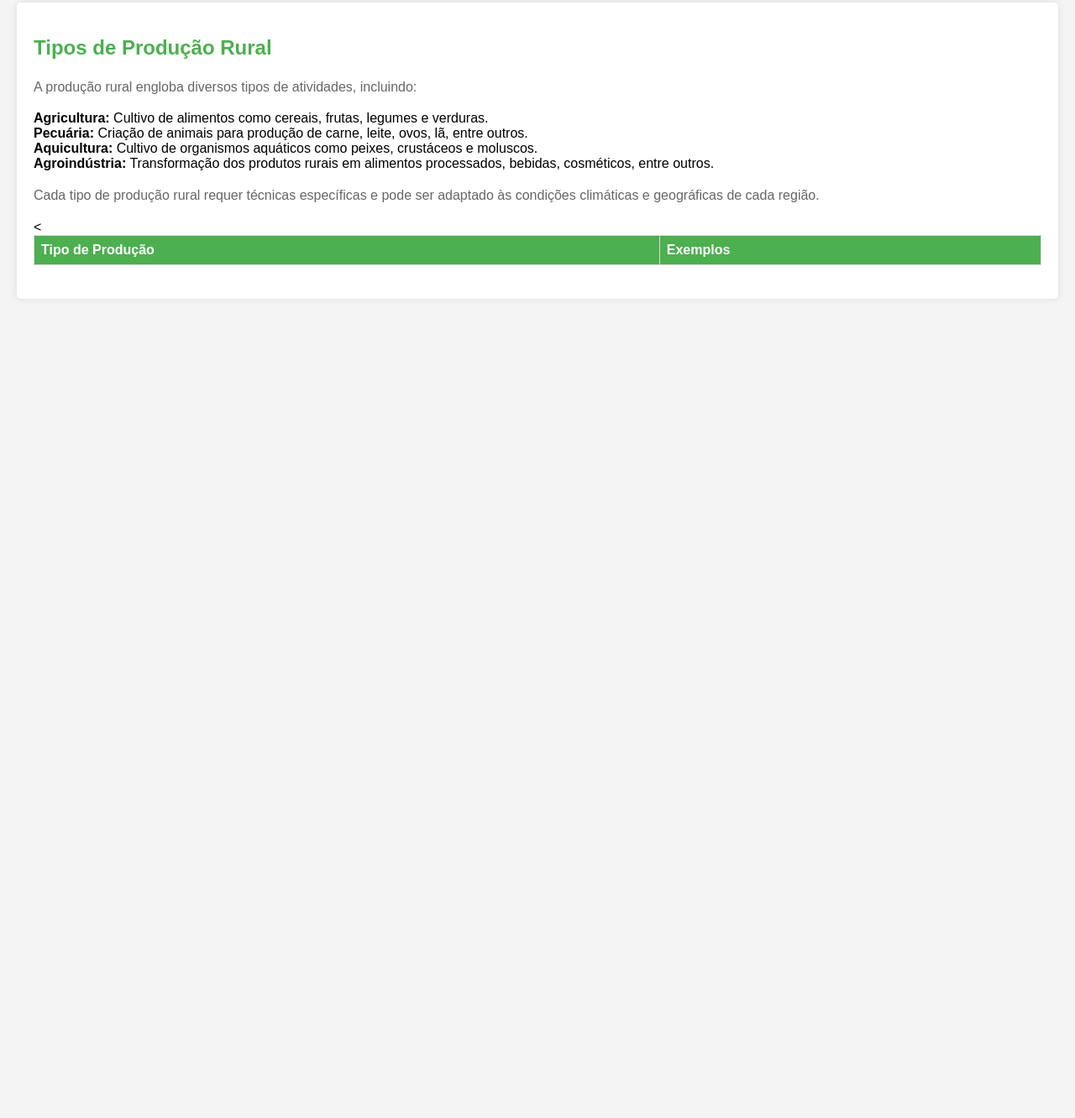
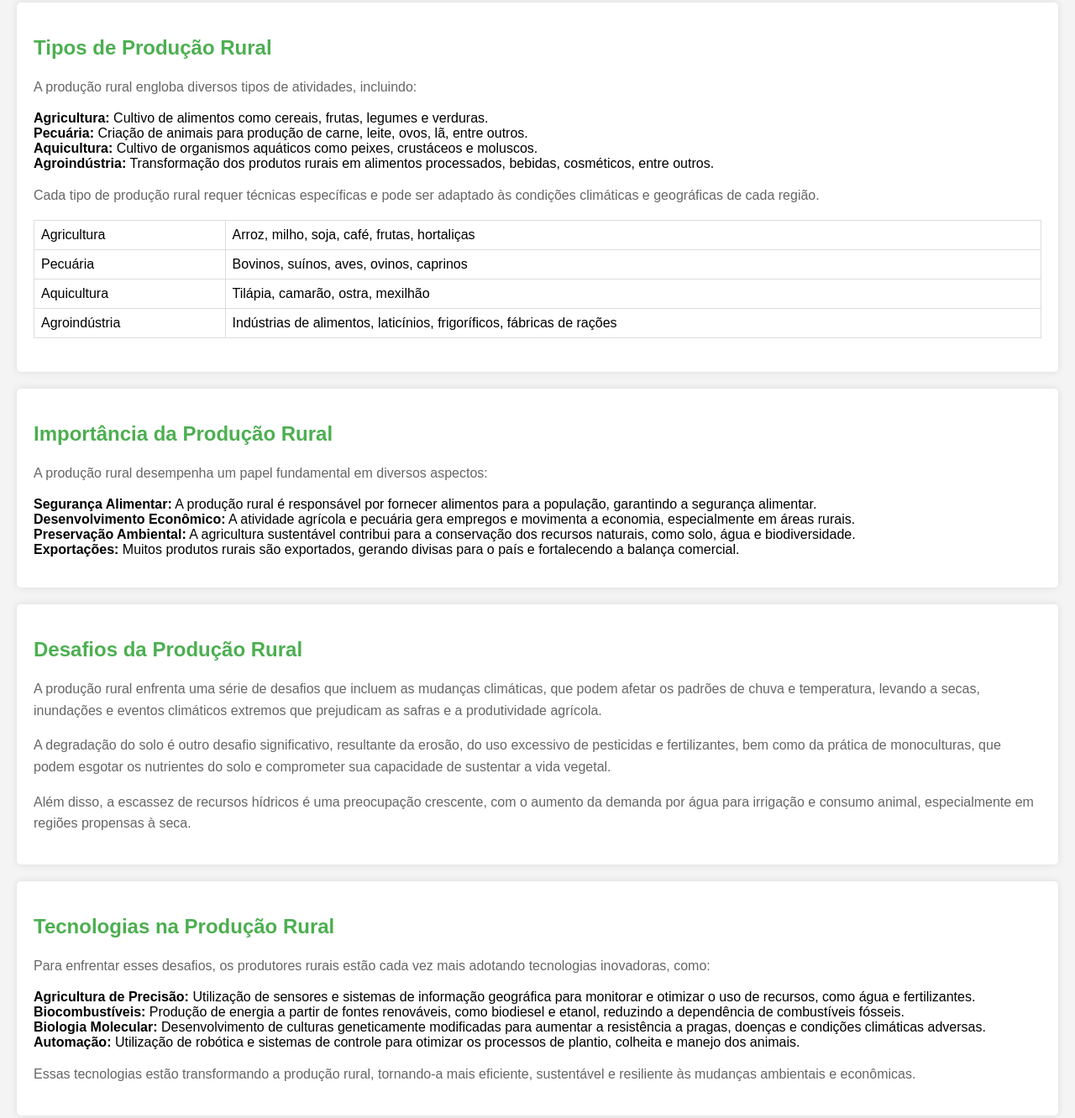
Before and after one commit to kennynhum/2D.-Francesco, a plain HTML site: page index.html in a window 1280 px wide. Shown: the part 741-2073 px from the top of the page at 84% size. Before the commit the page ends 1117 px from the top, so only its background shows below. Drawn offline with Linux system fonts and the light colour scheme.

Commit message:
Update index.html

```diff
--- a/index.html
+++ b/index.html
@@ -141,8 +141,55 @@
     <p>Cada tipo de produção rural requer técnicas específicas e pode ser adaptado às condições climáticas e geográficas de cada região.</p>
     <table>
         <tr>
-            <th>Tipo de Produção</th>
-            <th>Exemplos</th>
+                  <tr>
+            <td>Agricultura</td>
+            <td>Arroz, milho, soja, café, frutas, hortaliças</td>
         </tr>
         <tr>
-            <
+            <td>Pecuária</td>
+            <td>Bovinos, suínos, aves, ovinos, caprinos</td>
+        </tr>
+        <tr>
+            <td>Aquicultura</td>
+            <td>Tilápia, camarão, ostra, mexilhão</td>
+        </tr>
+        <tr>
+            <td>Agroindústria</td>
+            <td>Indústrias de alimentos, laticínios, frigoríficos, fábricas de rações</td>
+        </tr>
+    </table>
+</section>
+
+<section id="importancia">
+    <h2>Importância da Produção Rural</h2>
+    <p>A produção rural desempenha um papel fundamental em diversos aspectos:</p>
+    <ul>
+        <li><strong>Segurança Alimentar:</strong> A produção rural é responsável por fornecer alimentos para a população, garantindo a segurança alimentar.</li>
+        <li><strong>Desenvolvimento Econômico:</strong> A atividade agrícola e pecuária gera empregos e movimenta a economia, especialmente em áreas rurais.</li>
+        <li><strong>Preservação Ambiental:</strong> A agricultura sustentável contribui para a conservação dos recursos naturais, como solo, água e biodiversidade.</li>
+        <li><strong>Exportações:</strong> Muitos produtos rurais são exportados, gerando divisas para o país e fortalecendo a balança comercial.</li>
+    </ul>
+</section>
+
+<section id="desafios">
+    <h2>Desafios da Produção Rural</h2>
+    <p>A produção rural enfrenta uma série de desafios que incluem as mudanças climáticas, que podem afetar os padrões de chuva e temperatura, levando a secas, inundações e eventos climáticos extremos que prejudicam as safras e a produtividade agrícola.</p>
+
+    <p>A degradação do solo é outro desafio significativo, resultante da erosão, do uso excessivo de pesticidas e fertilizantes, bem como da prática de monoculturas, que podem esgotar os nutrientes do solo e comprometer sua capacidade de sustentar a vida vegetal.</p>
+
+    <p>Além disso, a escassez de recursos hídricos é uma preocupação crescente, com o aumento da demanda por água para irrigação e consumo animal, especialmente em regiões propensas à seca.</p>
+</section>
+
+<section id="tecnologias">
+    <h2>Tecnologias na Produção Rural</h2>
+    <p>Para enfrentar esses desafios, os produtores rurais estão cada vez mais adotando tecnologias inovadoras, como:</p>
+    <ul>
+        <li><strong>Agricultura de Precisão:</strong> Utilização de sensores e sistemas de informação geográfica para monitorar e otimizar o uso de recursos, como água e fertilizantes.</li>
+        <li><strong>Biocombustíveis:</strong> Produção de energia a partir de fontes renováveis, como biodiesel e etanol, reduzindo a dependência de combustíveis fósseis.</li>
+        <li><strong>Biologia Molecular:</strong> Desenvolvimento de culturas geneticamente modificadas para aumentar a resistência a pragas, doenças e condições climáticas adversas.</li>
+        <li><strong>Automação:</strong> Utilização de robótica e sistemas de controle para otimizar os processos de plantio, colheita e manejo dos animais.</li>
+    </ul>
+    <p>Essas tecnologias estão transformando a produção rural, tornando-a mais eficiente, sustentável e resiliente às mudanças ambientais e econômicas.</p>
+</section>
+</body>
+</html>
```
